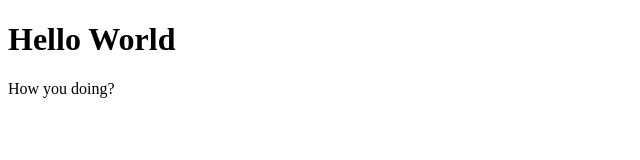
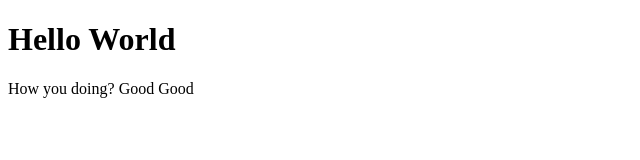
Before and after one commit to 7thWardMadeMe/GitFree, a plain HTML site: page index.html in a window 1280 px wide. Shown: the whole page, without its empty margins (0-640 px from the left). Drawn offline with Linux system fonts and the light colour scheme.

Commit message:
Added to paragraph

```diff
--- a/index.html
+++ b/index.html
@@ -8,6 +8,6 @@
   </head>
   <body>
     <h1>Hello World</h1>
-    <p>How you doing?</p>
+    <p>How you doing? Good Good</p>
   </body>
 </html>
```
